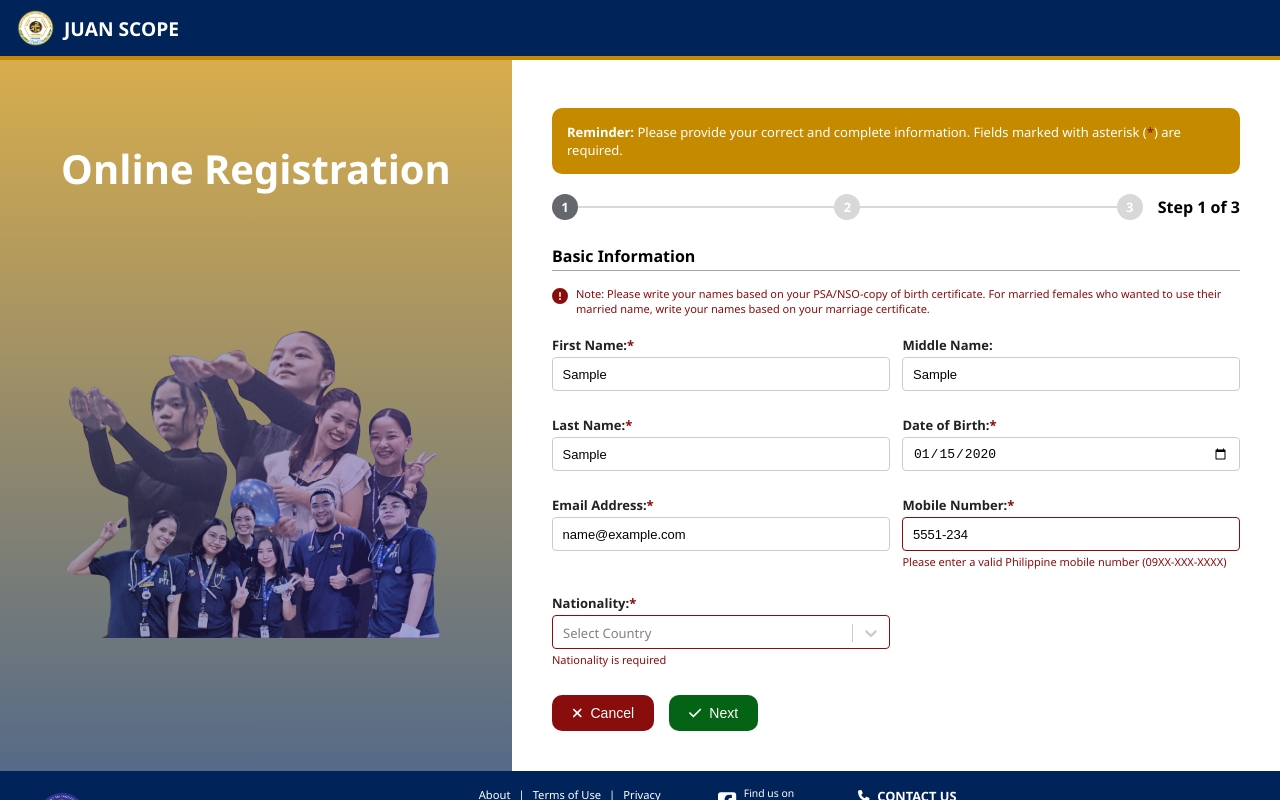
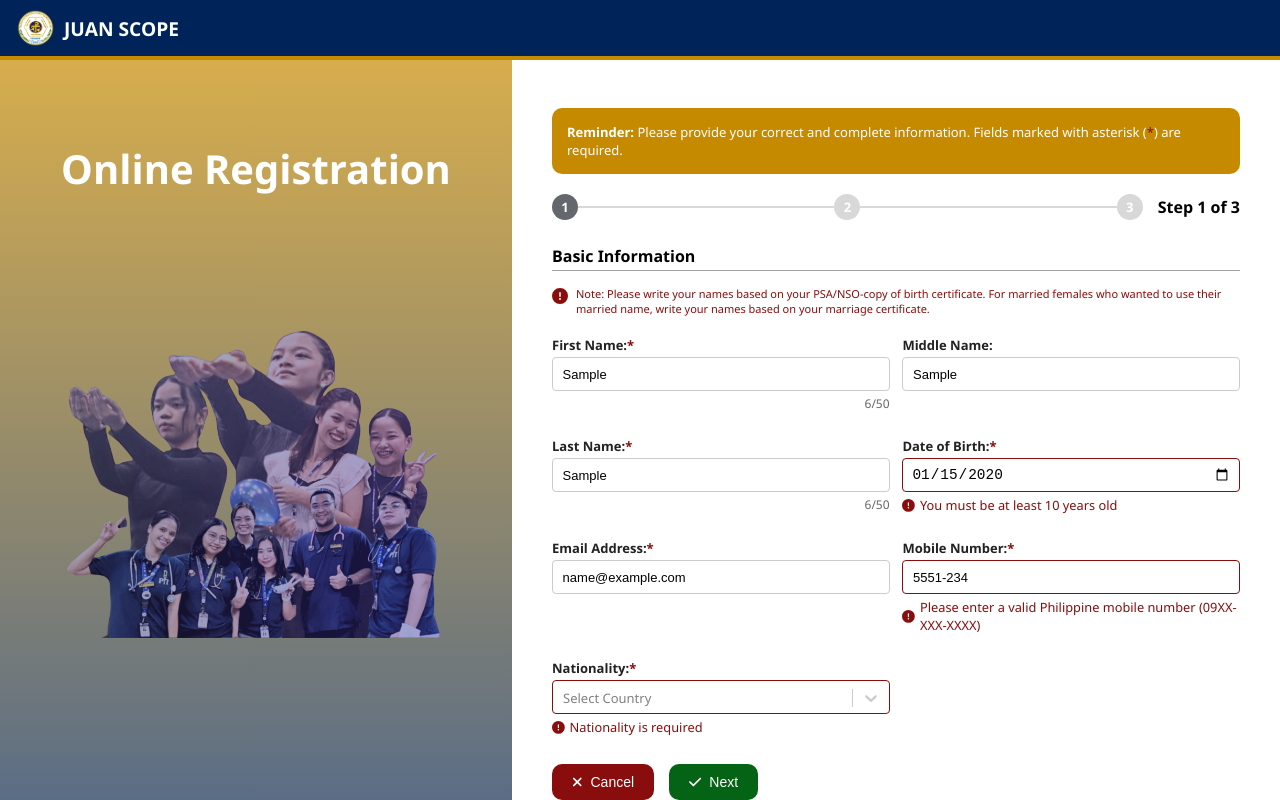
Before and after one commit to jerseyloveu/Duplicate, a React (Create React App) app in the folder juanems-user/user_frontend/user_frontend/: page /register in a window 1280 px wide. Both pictures are taken after typing "Sample", "Sample", "Sample", "2020-01-15", "name@example.com", "5551234" into the empty fields and a click on the button "Next". Shown: the top 800 px of the page. Built offline with nearby package versions, Linux system fonts and the light colour scheme; no server answers.

Commit message:
register data validation revision and other layout improvements

```diff
--- a/juanems-user/user_frontend/user_frontend/src/components/JuanScope/Register.js
+++ b/juanems-user/user_frontend/user_frontend/src/components/JuanScope/Register.js
@@ -1,4 +1,4 @@
-import React, { useState, useMemo } from 'react';
+import React, { useState, useMemo, useEffect } from 'react';
 import { useNavigate, useLocation } from 'react-router-dom';
 import { FontAwesomeIcon } from '@fortawesome/react-fontawesome';
 import { faMapMarkerAlt, faPhone, faEnvelope, faClock, faExclamationCircle, faTimes, faCheck, faSpinner } from '@fortawesome/free-solid-svg-icons';
@@ -265,8 +265,16 @@ function Register() {
   const navigate = useNavigate();
   const location = useLocation();
   const [showCancelConfirm, setShowCancelConfirm] = useState(false);
+  const [isCheckingEmail, setIsCheckingEmail] = useState(false);
+  const [isEmailAvailable, setIsEmailAvailable] = useState(null);
 
-  // Update the useState initialization to properly handle nationality
+  // Calculate minimum date (10 years ago from today)
+  const today = new Date();
+  const minDate = new Date();
+  minDate.setFullYear(today.getFullYear() - 10);
+  const todayISO = today.toISOString().split('T')[0];
+  const minDateISO = minDate.toISOString().split('T')[0];
+
   const [formData, setFormData] = useState(() => {
     const defaultData = {
       firstName: '',
@@ -276,7 +284,6 @@ function Register() {
       email: '',
       mobile: '',
       nationality: '',
-      // Include Register2.js fields with empty defaults
       academicYear: '',
       academicTerm: '',
       applyingFor: '',
@@ -288,16 +295,102 @@ function Register() {
 
   const [errors, setErrors] = useState({});
   const [nationalityOptions, setNationalityOptions] = useState(countries);
+  const [touchedFields, setTouchedFields] = useState({});
 
   // Initialize Fuse.js with memoization for performance
   const fuse = useMemo(() => new Fuse(countries, fuseOptions), []);
 
-  // Get current date for max date restriction
-  const today = new Date().toISOString().split('T')[0];
+  // Real-time validation effect
+  useEffect(() => {
+    const validateField = (name, value) => {
+      const emailRegex = /^[^\s@]+@[^\s@]+\.[^\s@]+$/;
+      const phoneRegex = /^09\d{2}-\d{3}-\d{4}$/;
+
+      switch (name) {
+        case 'firstName':
+        case 'lastName':
+          if (!value.trim()) return `${name === 'firstName' ? 'First name' : 'Last name'} is required`;
+          if (value.trim().length < 2) return `${name === 'firstName' ? 'First name' : 'Last name'} must be at least 2 characters`;
+          if (value.trim().length > 50) return `${name === 'firstName' ? 'First name' : 'Last name'} cannot exceed 50 characters`;
+          return null;
+
+        case 'dob':
+          if (!value) return 'Date of birth is required';
+          const dobDate = new Date(value);
+          const ageDiff = today.getFullYear() - dobDate.getFullYear();
+          if (dobDate > today) return 'Date cannot be in the future';
+          if (ageDiff < 10) return 'You must be at least 10 years old';
+          return null;
+
+        case 'email':
+          if (!value) return 'Email is required';
+          if (!emailRegex.test(value)) return 'Please enter a valid email address';
+          return null;
+
+        case 'mobile':
+          if (!value) return 'Mobile number is required';
+          if (!phoneRegex.test(value)) return 'Please enter a valid Philippine mobile number (09XX-XXX-XXXX)';
+          return null;
+
+        case 'nationality':
+          return !value.trim() ? 'Nationality is required' : null;
+
+        default:
+          return null;
+      }
+    };
+
+    const newErrors = {};
+    Object.keys(touchedFields).forEach(field => {
+      if (touchedFields[field]) {
+        const error = validateField(field, formData[field]);
+        if (error) newErrors[field] = error;
+      }
+    });
+
+    setErrors(newErrors);
+  }, [formData, touchedFields]);
+
+  // Email availability check effect
+  useEffect(() => {
+    const checkEmailAvailability = async () => {
+      if (!formData.email || errors.email) {
+        setIsEmailAvailable(null);
+        return;
+      }
+
+      setIsCheckingEmail(true);
+      try {
+        const isAvailable = await checkEmailUniqueness(formData.email);
+        setIsEmailAvailable(isAvailable);
+      } catch (error) {
+        console.error('Email check error:', error);
+        setIsEmailAvailable(null);
+      } finally {
+        setIsCheckingEmail(false);
+      }
+    };
+
+    const timer = setTimeout(() => {
+      if (touchedFields.email) {
+        checkEmailAvailability();
+      }
+    }, 500);
+
+    return () => clearTimeout(timer);
+  }, [formData.email, touchedFields.email]);
 
   const handleInputChange = (e) => {
     const { name, value } = e.target;
     const sanitizedValue = value.replace(/<[^>]*>?/gm, '');
+
+    // For name fields, remove extra spaces and count actual letters
+    if (['firstName', 'middleName', 'lastName'].includes(name)) {
+      const trimmedValue = sanitizedValue.trim();
+      if (trimmedValue.length > 50) {
+        return; // Don't update if exceeds max length
+      }
+    }
 
     let processedValue = sanitizedValue;
     if (['firstName', 'middleName', 'lastName'].includes(name)) {
@@ -313,10 +406,21 @@ function Register() {
       [name]: processedValue
     });
 
-    if (errors[name]) {
-      setErrors({
-        ...errors,
-        [name]: null
+    // Mark field as touched
+    if (!touchedFields[name]) {
+      setTouchedFields({
+        ...touchedFields,
+        [name]: true
+      });
+    }
+  };
+
+  const handleBlur = (e) => {
+    const { name } = e.target;
+    if (!touchedFields[name]) {
+      setTouchedFields({
+        ...touchedFields,
+        [name]: true
       });
     }
   };
@@ -387,19 +491,45 @@ function Register() {
     const emailRegex = /^[^\s@]+@[^\s@]+\.[^\s@]+$/;
     const phoneRegex = /^09\d{2}-\d{3}-\d{4}$/;
 
-    if (!formData.firstName.trim()) newErrors.firstName = 'First name is required';
-    if (!formData.lastName.trim()) newErrors.lastName = 'Last name is required';
-    if (!formData.dob) newErrors.dob = 'Date of birth is required';
+    // First Name validation
+    if (!formData.firstName.trim()) {
+      newErrors.firstName = 'First name is required';
+    } else if (formData.firstName.trim().length < 2) {
+      newErrors.firstName = 'First name must be at least 2 characters';
+    } else if (formData.firstName.trim().length > 50) {
+      newErrors.firstName = 'First name cannot exceed 50 characters';
+    }
+
+    // Last Name validation
+    if (!formData.lastName.trim()) {
+      newErrors.lastName = 'Last name is required';
+    } else if (formData.lastName.trim().length < 2) {
+      newErrors.lastName = 'Last name must be at least 2 characters';
+    } else if (formData.lastName.trim().length > 50) {
+      newErrors.lastName = 'Last name cannot exceed 50 characters';
+    }
+
+    if (!formData.dob) {
+      newErrors.dob = 'Date of birth is required';
+    } else {
+      const dobDate = new Date(formData.dob);
+      const ageDiff = today.getFullYear() - dobDate.getFullYear();
+      if (dobDate > today) newErrors.dob = 'Date cannot be in the future';
+      if (ageDiff < 10) newErrors.dob = 'You must be at least 10 years old';
+    }
+
     if (!formData.email) {
       newErrors.email = 'Email is required';
     } else if (!emailRegex.test(formData.email)) {
       newErrors.email = 'Please enter a valid email address';
     }
+
     if (!formData.mobile) {
       newErrors.mobile = 'Mobile number is required';
     } else if (!phoneRegex.test(formData.mobile)) {
       newErrors.mobile = 'Please enter a valid Philippine mobile number (09XX-XXX-XXXX)';
     }
+
     if (!formData.nationality.trim()) newErrors.nationality = 'Nationality is required';
 
     setErrors(newErrors);
@@ -410,32 +540,28 @@ function Register() {
   const handleSubmit = async (e) => {
     e.preventDefault();
 
+    // Mark all fields as touched to show all errors
+    const allFieldsTouched = Object.keys(formData).reduce((acc, field) => {
+      acc[field] = true;
+      return acc;
+    }, {});
+    setTouchedFields(allFieldsTouched);
+
     if (!validateForm()) {
       return;
     }
 
-    try {
-      // Check if email is unique
-      const isEmailUnique = await checkEmailUniqueness(formData.email);
-
-      if (!isEmailUnique) {
-        setErrors({
-          ...errors,
-          email: 'This email is already registered. Please use a different email.'
-        });
-        return;
-      }
-
-      // If email is unique, proceed to next step
-      navigate('/register2', { state: { formData } });
-    } catch (error) {
-      console.error('Error during submission:', error);
+    if (isEmailAvailable === false) {
       setErrors({
         ...errors,
-        submit: 'An error occurred while checking email. Please try again.'
+        email: 'This email is already registered. Please use a different email.'
       });
+      return;
     }
+
+    navigate('/register2', { state: { formData } });
   };
+
 
   const handleCancel = () => {
     setShowCancelConfirm(true);
@@ -514,7 +640,6 @@ function Register() {
                 </p>
               </div>
 
-              {/* Form fields */}
               <form onSubmit={handleSubmit}>
                 <div className="juan-form-grid">
                   {/* First Name */}
@@ -528,10 +653,20 @@ function Register() {
                       name="firstName"
                       value={formData.firstName}
                       onChange={handleInputChange}
+                      onBlur={handleBlur}
+                      maxLength={50}
                       className={errors.firstName ? 'juan-input-error' : ''}
                     />
-                    {errors.firstName && <span className="juan-error-message">{errors.firstName}</span>}
+                    <div className={`juan-character-count ${formData.firstName.length > 45 ? 'warning' : ''}`}>
+                      {formData.firstName.length}/50
+                    </div>
+                    {errors.firstName && (
+                      <span className="juan-error-message">
+                        <FontAwesomeIcon icon={faExclamationCircle} /> {errors.firstName}
+                      </span>
+                    )}
                   </div>
+
 
                   {/* Middle Name */}
                   <div className="juan-form-group">
@@ -542,6 +677,7 @@ function Register() {
                       name="middleName"
                       value={formData.middleName}
                       onChange={handleInputChange}
+                      onBlur={handleBlur}
                       placeholder="Leave blank if not applicable"
                     />
                   </div>
@@ -557,9 +693,18 @@ function Register() {
                       name="lastName"
                       value={formData.lastName}
                       onChange={handleInputChange}
+                      onBlur={handleBlur}
+                      maxLength={50}
                       className={errors.lastName ? 'juan-input-error' : ''}
                     />
-                    {errors.lastName && <span className="juan-error-message">{errors.lastName}</span>}
+                    <div className={`juan-character-count ${formData.lastName.length > 45 ? 'warning' : ''}`}>
+                      {formData.lastName.length}/50
+                    </div>
+                    {errors.lastName && (
+                      <span className="juan-error-message">
+                        <FontAwesomeIcon icon={faExclamationCircle} /> {errors.lastName}
+                      </span>
+                    )}
                   </div>
 
                   {/* Date of Birth */}
@@ -573,10 +718,16 @@ function Register() {
                       name="dob"
                       value={formData.dob}
                       onChange={handleInputChange}
-                      max={today}
+                      onBlur={handleBlur}
+                      max={todayISO}
+                      min="1900-01-01" // Set a reasonable minimum date
                       className={errors.dob ? 'juan-input-error' : ''}
                     />
-                    {errors.dob && <span className="juan-error-message">{errors.dob}</span>}
+                    {errors.dob && (
+                      <span className="juan-error-message">
+                        <FontAwesomeIcon icon={faExclamationCircle} /> {errors.dob}
+                      </span>
+                    )}
                   </div>
 
                   {/* Email */}
@@ -590,16 +741,30 @@ function Register() {
                       name="email"
                       value={formData.email}
                       onChange={handleInputChange}
+                      onBlur={handleBlur}
                       className={errors.email ? 'juan-input-error' : ''}
                       placeholder="juandelacruz@email.com"
                     />
                     {errors.email && (
                       <span className="juan-error-message">
-                        {errors.email}
+                        <FontAwesomeIcon icon={faExclamationCircle} /> {errors.email}
                       </span>
                     )}
-                    {!errors.email && formData.email && (
-                      <span className="juan-email-checking">
+                    {!errors.email && touchedFields.email && formData.email && (
+                      <span className={`juan-email-status ${isEmailAvailable === false ? 'juan-email-taken' : ''}`}>
+                        {isCheckingEmail ? (
+                          <>
+                            <FontAwesomeIcon icon={faSpinner} spin /> Checking availability...
+                          </>
+                        ) : isEmailAvailable === true ? (
+                          <>
+                            <FontAwesomeIcon icon={faCheck} /> Email available
+                          </>
+                        ) : isEmailAvailable === false ? (
+                          <>
+                            <FontAwesomeIcon icon={faTimes} /> Email already registered
+                          </>
+                        ) : null}
                       </span>
                     )}
                   </div>
@@ -615,12 +780,18 @@ function Register() {
                       name="mobile"
                       value={formData.mobile}
                       onChange={handleInputChange}
+                      onBlur={handleBlur}
                       className={errors.mobile ? 'juan-input-error' : ''}
                       placeholder="09XX-XXX-XXXX"
                     />
-                    {errors.mobile && <span className="juan-error-message">{errors.mobile}</span>}
+                    {errors.mobile && (
+                      <span className="juan-error-message">
+                        <FontAwesomeIcon icon={faExclamationCircle} /> {errors.mobile}
+                      </span>
+                    )}
                   </div>
 
+                  {/* Nationality */}
                   <div className="juan-form-group">
                     <label htmlFor="nationality">
                       Nationality:<span className="juan-required-asterisk">*</span>
@@ -637,8 +808,13 @@ function Register() {
                       className="juan-select-wrapper"
                       classNamePrefix="juan-select"
                       error={errors.nationality ? true : false}
+                      onBlur={() => setTouchedFields({ ...touchedFields, nationality: true })}
                     />
-                    {errors.nationality && <span className="juan-error-message">{errors.nationality}</span>}
+                    {errors.nationality && (
+                      <span className="juan-error-message">
+                        <FontAwesomeIcon icon={faExclamationCircle} /> {errors.nationality}
+                      </span>
+                    )}
                   </div>
                 </div>
 
--- a/juanems-user/user_frontend/user_frontend/src/components/JuanScope/Register2.js
+++ b/juanems-user/user_frontend/user_frontend/src/components/JuanScope/Register2.js
@@ -1,7 +1,7 @@
 import React, { useState, useEffect } from 'react';
 import { useNavigate, useLocation } from 'react-router-dom';
 import { FontAwesomeIcon } from '@fortawesome/react-fontawesome';
-import { faMapMarkerAlt, faPhone, faEnvelope, faClock, faCheck, faArrowLeft, faSpinner } from '@fortawesome/free-solid-svg-icons';
+import { faMapMarkerAlt, faPhone, faEnvelope, faClock, faCheck, faArrowLeft, faSpinner, faExclamationCircle } from '@fortawesome/free-solid-svg-icons';
 import { faFacebookSquare } from '@fortawesome/free-brands-svg-icons';
 import Select from 'react-select';
 import '../../css/JuanScope/Register.css';
@@ -82,6 +82,7 @@ function Register2() {
     applyingFor: [],
     academicStrand: []
   });
+  const [touchedFields, setTouchedFields] = useState({});
 
   // Fetch dropdown options from backend
   useEffect(() => {
@@ -152,13 +153,50 @@ function Register2() {
     }
   }, [location, navigate]);
 
+  // Real-time validation effect
+  useEffect(() => {
+    const validateField = (name, value) => {
+      switch (name) {
+        case 'academicYear':
+          return !value ? 'Academic Year is required' : null;
+        case 'academicTerm':
+          return !value ? 'Academic Term is required' : null;
+        case 'applyingFor':
+          return !value ? 'Applying For is required' : null;
+        case 'academicStrand':
+          return !value ? 'Academic Strand is required' : null;
+        default:
+          return null;
+      }
+    };
+
+    const newErrors = {};
+    Object.keys(touchedFields).forEach(field => {
+      if (touchedFields[field]) {
+        const error = validateField(field, formData[field]);
+        if (error) newErrors[field] = error;
+      }
+    });
+
+    setErrors(newErrors);
+  }, [formData, touchedFields]);
+
   const handleSelectChange = (selectedOption, { name }) => {
     setFormData({
       ...formData,
       [name]: selectedOption ? selectedOption.value : ''
     });
 
-    if (errors[name]) {
+    // Mark field as touched
+    if (!touchedFields[name]) {
+      setTouchedFields({
+        ...touchedFields,
+        [name]: true
+      });
+    }
+
+    // Clear error if field is now valid
+    if (errors[name] && selectedOption) {
       setErrors({
         ...errors,
         [name]: null
@@ -180,6 +218,16 @@ function Register2() {
 
   const handleSubmit = (e) => {
     e.preventDefault();
+
+    // Mark all fields as touched to show all errors
+    const allFieldsTouched = {
+      academicYear: true,
+      academicTerm: true,
+      applyingFor: true,
+      academicStrand: true
+    };
+    setTouchedFields(allFieldsTouched);
+
     if (validateForm()) {
       navigate('/register3', { state: { formData } });
     }
@@ -393,12 +441,17 @@ function Register2() {
                       placeholder="Select Academic Year"
                       isClearable
                       onChange={(option) => handleSelectChange(option, { name: "academicYear" })}
+                      onBlur={() => setTouchedFields({ ...touchedFields, academicYear: true })}
                       styles={customSelectStyles}
                       className="juan-select-wrapper"
                       classNamePrefix="juan-select"
                       error={errors.academicYear ? true : false}
                     />
-                    {errors.academicYear && <span className="juan-error-message">{errors.academicYear}</span>}
+                    {errors.academicYear && (
+                      <span className="juan-error-message">
+                        <FontAwesomeIcon icon={faExclamationCircle} /> {errors.academicYear}
+                      </span>
+                    )}
                   </div>
 
                   {/* Academic Term */}
@@ -414,12 +467,17 @@ function Register2() {
                       placeholder="Select Academic Term"
                       isClearable
                       onChange={(option) => handleSelectChange(option, { name: "academicTerm" })}
+                      onBlur={() => setTouchedFields({ ...touchedFields, academicTerm: true })}
                       styles={customSelectStyles}
                       className="juan-select-wrapper"
                       classNamePrefix="juan-select"
                       error={errors.academicTerm ? true : false}
                     />
-                    {errors.academicTerm && <span className="juan-error-message">{errors.academicTerm}</span>}
+                    {errors.academicTerm && (
+                      <span className="juan-error-message">
+                        <FontAwesomeIcon icon={faExclamationCircle} /> {errors.academicTerm}
+                      </span>
+                    )}
                   </div>
 
                   {/* Applying For */}
@@ -435,12 +493,17 @@ function Register2() {
                       placeholder="Select Application Type"
                       isClearable
                       onChange={(option) => handleSelectChange(option, { name: "applyingFor" })}
+                      onBlur={() => setTouchedFields({ ...touchedFields, applyingFor: true })}
                       styles={customSelectStyles}
                       className="juan-select-wrapper"
                       classNamePrefix="juan-select"
                       error={errors.applyingFor ? true : false}
                     />
-                    {errors.applyingFor && <span className="juan-error-message">{errors.applyingFor}</span>}
+                    {errors.applyingFor && (
+                      <span className="juan-error-message">
+                        <FontAwesomeIcon icon={faExclamationCircle} /> {errors.applyingFor}
+                      </span>
+                    )}
                   </div>
 
                   {/* Academic Strand */}
@@ -456,12 +519,17 @@ function Register2() {
                       placeholder="Select Academic Strand"
                       isClearable
                       onChange={(option) => handleSelectChange(option, { name: "academicStrand" })}
+                      onBlur={() => setTouchedFields({ ...touchedFields, academicStrand: true })}
                       styles={customSelectStyles}
                       className="juan-select-wrapper"
                       classNamePrefix="juan-select"
                       error={errors.academicStrand ? true : false}
                     />
-                    {errors.academicStrand && <span className="juan-error-message">{errors.academicStrand}</span>}
+                    {errors.academicStrand && (
+                      <span className="juan-error-message">
+                        <FontAwesomeIcon icon={faExclamationCircle} /> {errors.academicStrand}
+                      </span>
+                    )}
                   </div>
                 </div>
 
--- a/juanems-user/user_frontend/user_frontend/src/css/JuanScope/Register.css
+++ b/juanems-user/user_frontend/user_frontend/src/css/JuanScope/Register.css
@@ -691,6 +691,60 @@
   font-size: 11px;
   margin-top: 3px;
   display: block;
+}
+
+/* Real-time validation styles */
+.juan-error-message {
+  color: #880D0C;
+  font-size: 0.8rem;
+  margin-top: 0.25rem;
+  display: flex;
+  align-items: center;
+  gap: 0.3rem;
+}
+
+.juan-input-error {
+  border-color: #880D0C !important;
+}
+
+.juan-email-status {
+  font-size: 0.8rem;
+  margin-top: 0.25rem;
+  display: flex;
+  align-items: center;
+  gap: 0.3rem;
+}
+
+.juan-email-status svg {
+  font-size: 0.9rem;
+}
+
+.juan-email-taken {
+  color: #880D0C;
+}
+
+/* Date picker styling */
+input[type="date"] {
+  padding: 0.5rem;
+  border: 1px solid #ccc;
+  border-radius: 4px;
+  font-size: 0.9rem;
+}
+
+.juan-character-count {
+  font-size: 0.75rem;
+  color: #666;
+  text-align: right;
+  margin-top: 0.25rem;
+}
+
+.juan-character-count.warning {
+  color: #880D0C;
+}
+
+/* Make sure to disable dates in the past */
+input[type="date"]::-webkit-calendar-picker-indicator {
+  cursor: pointer;
 }
 
 /* Form Buttons */
```
